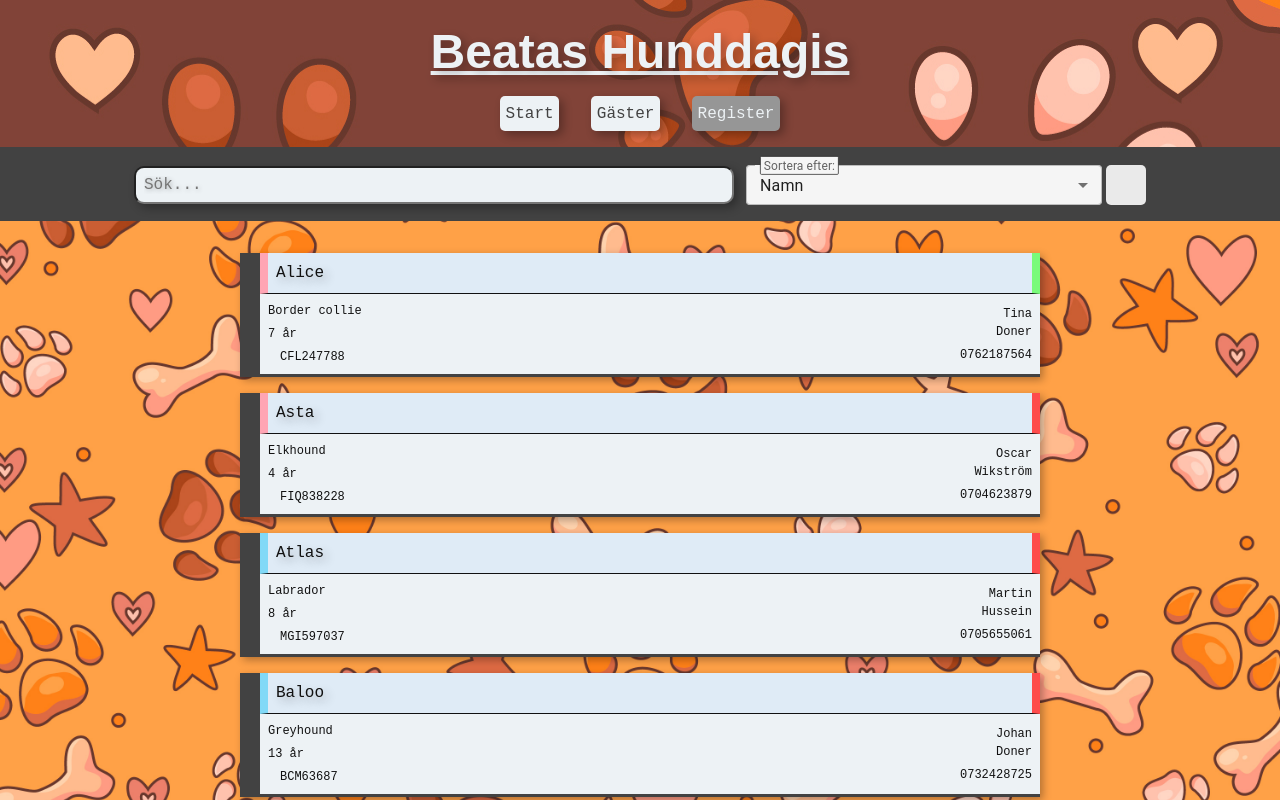
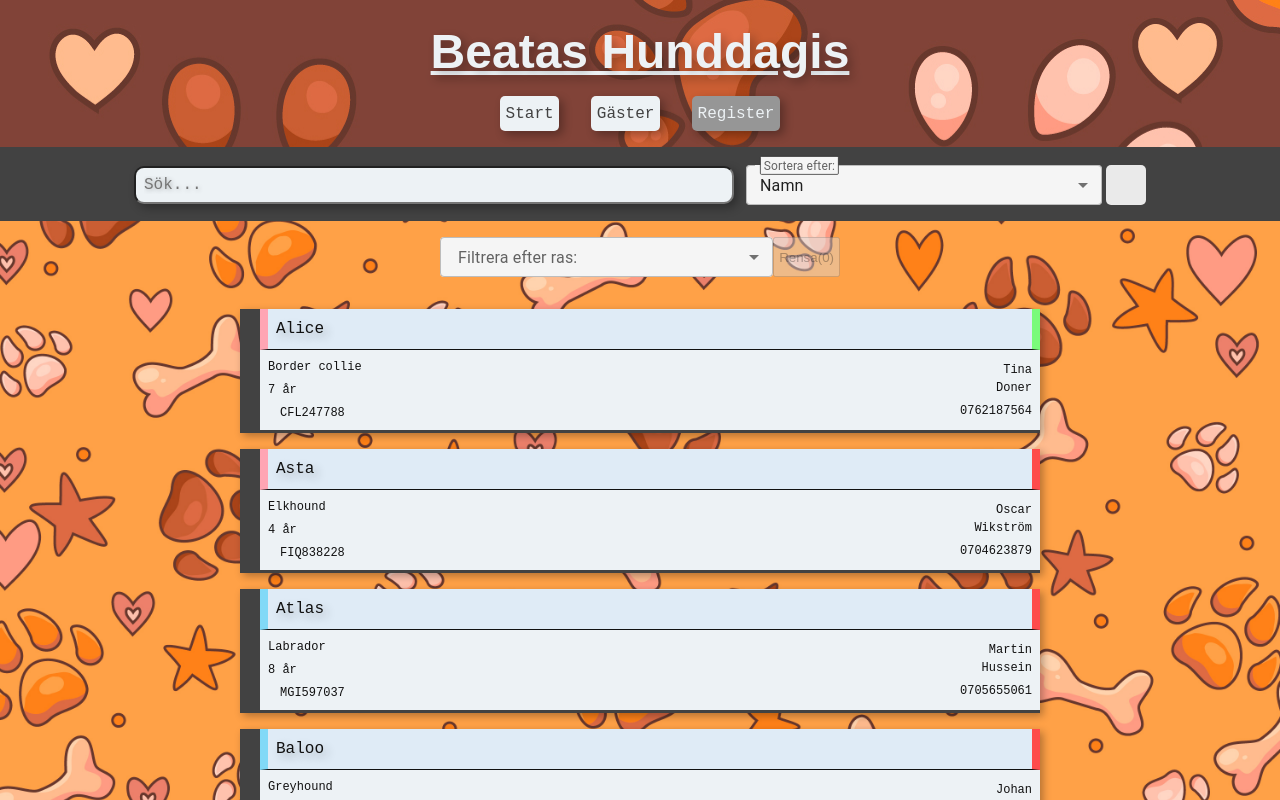
Before and after one commit to magnfreid/Doggy-Daycare, a React (Vite) app in the folder doggy-daycare/: page /#/registry in a window 1280 px wide. Built offline with nearby package versions, Linux system fonts and the light colour scheme; some icons are missing.

Commit message:
Added breed filter

```diff
--- /dev/null
+++ b/doggy-daycare/src/ui/components/FilterBar.css
@@ -0,0 +1,10 @@
+.filter-bar {
+  display: flex;
+  width: 90%;
+  max-width: 400px;
+  margin-bottom: 1rem;
+}
+
+.filter-bar button {
+  padding: 0.25rem;
+}
--- /dev/null
+++ b/doggy-daycare/src/ui/components/FilterBar.jsx
@@ -0,0 +1,65 @@
+import "./FilterBar.css";
+import {
+  FormControl,
+  InputLabel,
+  Select,
+  MenuItem,
+  Checkbox,
+  ListItemText,
+} from "@mui/material";
+
+function FilterBar({ breeds, filters, onFilterChange }) {
+  return (
+    <div className="filter-bar">
+      <FormControl
+        fullWidth
+        variant="outlined"
+        size="small"
+        sx={{
+          backgroundColor: "#f5f5f5",
+          borderRadius: 1,
+        }}
+      >
+        <InputLabel
+          id="breed-filter-label"
+          sx={{
+            backgroundColor: "#f5f5f5",
+            px: 0.5,
+            // borderRadius: 0.5,
+            // border: "0.5px solid #2a2a2aff",
+          }}
+        >
+          Filtrera efter ras:
+        </InputLabel>
+        <Select
+          labelId="breed-filter-label"
+          multiple
+          value={filters}
+          label="Filtrera"
+          onChange={(e) => onFilterChange(e.target.value)}
+          renderValue={() => {
+            filters.breed;
+          }}
+        >
+          {breeds
+            .sort((a, b) => a.breed - b.breed)
+            .map((entry) => (
+              <MenuItem key={entry.breed} value={entry.breed}>
+                <ListItemText
+                  primary={`${
+                    entry.breed.charAt(0).toUpperCase() + entry.breed.slice(1)
+                  } (${entry.amount})`}
+                />{" "}
+                <Checkbox checked={filters.indexOf(entry.breed) > -1} />
+              </MenuItem>
+            ))}
+        </Select>
+      </FormControl>
+      <button onClick={() => onFilterChange([])} disabled={filters.length <= 0}>
+        {`Rensa(${filters.length})`}
+      </button>
+    </div>
+  );
+}
+
+export default FilterBar;
--- a/doggy-daycare/src/ui/components/SearchBar.jsx
+++ b/doggy-daycare/src/ui/components/SearchBar.jsx
@@ -39,7 +39,7 @@ function SearchBar({ onSearch, onSortChange, onReverseSort }) {
           variant="outlined"
           size="small"
           sx={{
-            backgroundColor: "#f5f5f5", // background for the select
+            backgroundColor: "#f5f5f5",
             borderRadius: 1,
           }}
         >
@@ -70,7 +70,7 @@ function SearchBar({ onSearch, onSortChange, onReverseSort }) {
         <IconButton
           onClick={handleReverseChange}
           sx={{
-            backgroundColor: "#eaeaeaff", // background for the button
+            backgroundColor: "#eaeaeaff",
             "&:hover": { backgroundColor: "#ffffff99" },
           }}
         >
--- a/doggy-daycare/src/ui/features/active/ActivePage.jsx
+++ b/doggy-daycare/src/ui/features/active/ActivePage.jsx
@@ -3,6 +3,7 @@ import Loading from "../../components/Loading";
 import "./ActivePage.css";
 
 function ActivePage({ dogs, loading, error }) {
+  const activeDogs = dogs.filter((dog) => dog.present === true);
   if (error)
     return <div className="registry">{`Something went wrong: ${error}`}</div>;
 
@@ -10,10 +11,9 @@ function ActivePage({ dogs, loading, error }) {
 
   return (
     <div className="active">
-      <h1>Nuvarande gäster</h1>
+      <h1>{`Nuvarande gäster (${activeDogs.length})`}</h1>
       <ul>
-        {dogs
-          .filter((dog) => dog.present === true)
+        {activeDogs
           .sort((a, b) => a.name.localeCompare(b.name))
           .map((dog) => (
             <ActiveGridItem key={dog.chipNumber} dog={dog} />
--- a/doggy-daycare/src/ui/features/registry/RegistryPage.css
+++ b/doggy-daycare/src/ui/features/registry/RegistryPage.css
@@ -22,12 +22,6 @@
   overflow-y: auto;
   scroll-behavior: smooth;
   padding: 0rem 1rem;
-}
-
-.registry ul::after {
-  content: "";
-  display: block;
-  height: 4rem;
 }
 
 .registry ul::-webkit-scrollbar {
--- a/doggy-daycare/src/ui/features/registry/RegistryPage.jsx
+++ b/doggy-daycare/src/ui/features/registry/RegistryPage.jsx
@@ -3,17 +3,35 @@ import RegistryListItem from "../../components/list-items/RegistryListItem";
 import SearchBar from "../../components/SearchBar";
 import { useEffect, useState } from "react";
 import Loading from "../../components/Loading";
+import FilterBar from "../../components/FilterBar.jsx";
 
 function RegistryPage({ dogs, loading, error }) {
   const [search, setSearch] = useState("");
   const [displayedDogs, setDisplayedDogs] = useState([]);
   const [sortBy, setSortBy] = useState("name");
   const [reversed, setReversed] = useState(false);
+  const [filters, setFilters] = useState([]);
+
+  //Skapa en list av alla raser + antalet (kan nog göras mer effektiv med hjälp av en map)
+  function getAllBreeds() {
+    let allBreeds = [];
+    dogs.forEach((dog) => {
+      const breedExists = allBreeds.some((entry) => entry.breed === dog.breed);
+      if (breedExists) {
+        const target = allBreeds.find((entry) => entry.breed === dog.breed);
+        target.amount += 1;
+      } else {
+        allBreeds.push({ breed: dog.breed, amount: 1 });
+      }
+    });
+    return allBreeds;
+  }
 
   //Filtrering och sortering
   useEffect(() => {
     if (!dogs) return;
     let updatedDogs = [...dogs];
+    //Sökfilter
     if (search) {
       const query = search.toLowerCase().trim();
       updatedDogs = updatedDogs.filter((dog) =>
@@ -27,11 +45,21 @@ function RegistryPage({ dogs, loading, error }) {
         ].some((field) => field.toLowerCase().includes(query))
       );
     }
+    //Rasfiltrering
+    if (filters.length > 0) {
+      updatedDogs = updatedDogs.filter((dog) =>
+        filters.some((field) =>
+          field.toLowerCase().includes(dog.breed.toLowerCase())
+        )
+      );
+    }
+    //Sortering
     updatedDogs = sortDogs(updatedDogs, sortBy);
+    //Omvänt
     reversed
       ? setDisplayedDogs(updatedDogs.reverse())
       : setDisplayedDogs(updatedDogs);
-  }, [dogs, search, sortBy, reversed]);
+  }, [dogs, search, sortBy, reversed, filters]);
 
   function sortDogs(dogs, sortBy) {
     const dogsCopy = [...dogs];
@@ -61,13 +89,17 @@ function RegistryPage({ dogs, loading, error }) {
       <SearchBar
         onSearch={(search) => setSearch(search)}
         onSortChange={(sort) => {
-          console.log("Sort by updated: ", sort);
           setSortBy(sort);
         }}
         onReverseSort={(value) => {
-          console.log("Reverse: ", value);
           setReversed(value);
         }}
+      />
+
+      <FilterBar
+        breeds={getAllBreeds()}
+        filters={filters}
+        onFilterChange={(filters) => setFilters(filters)}
       />
       <ul>
         {displayedDogs.map((dog) => (
```
